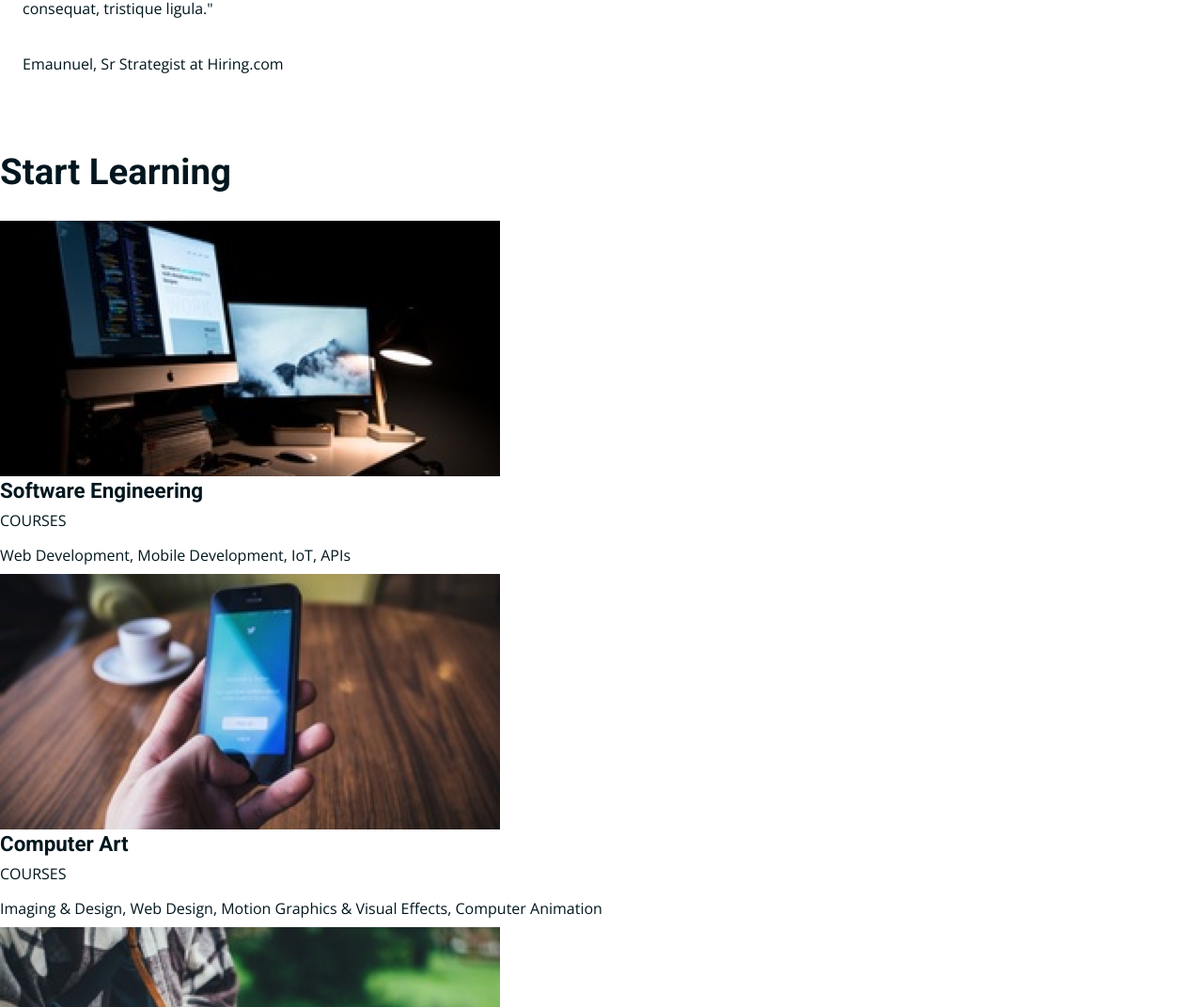
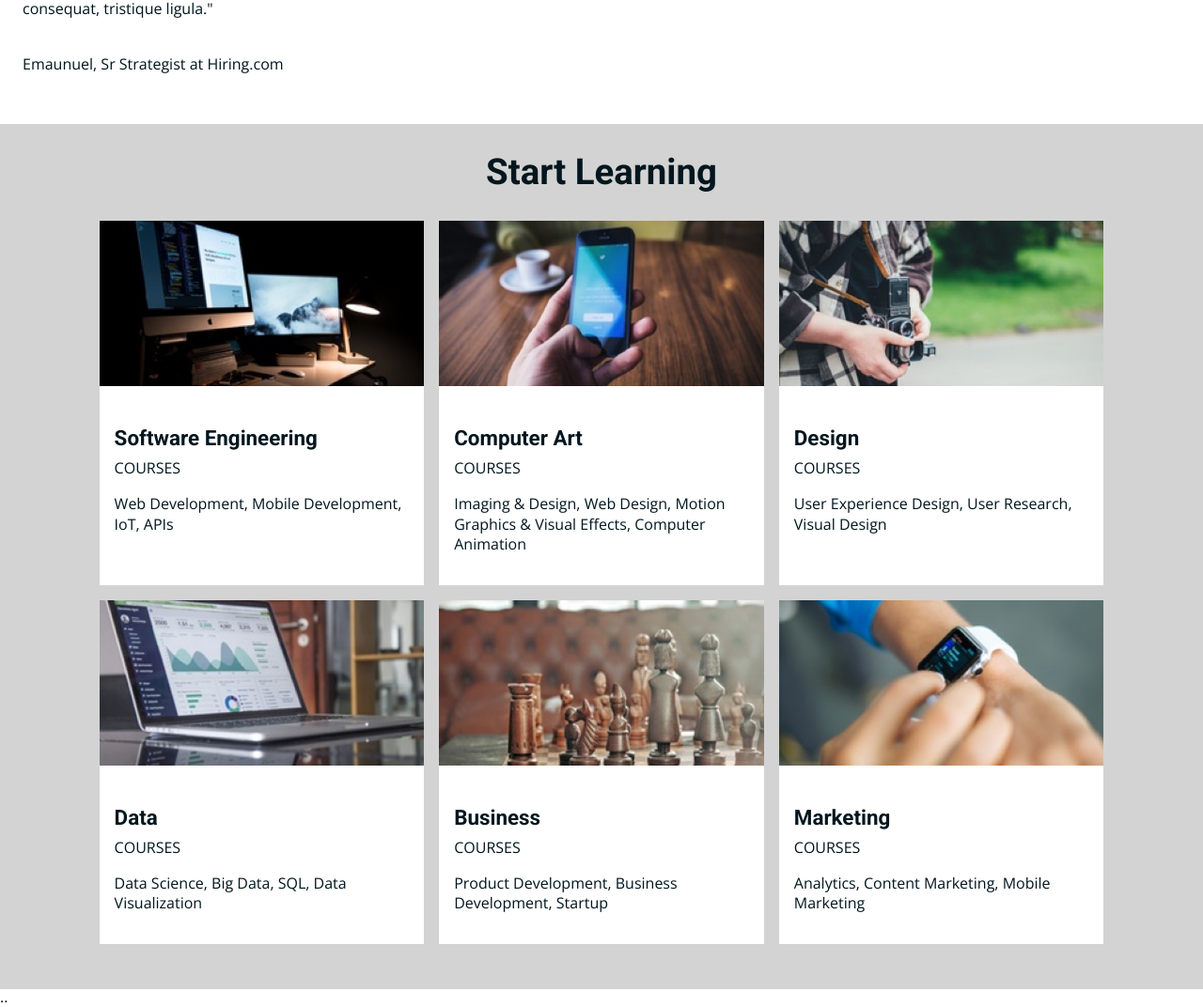
Before and after one commit to co-black/Colmar-Academy, a plain HTML site: page index.html in a window 1280 px wide. Shown: the part 1298-2370 px from the top of the page at 94% size. Drawn offline with nearby package versions, Linux system fonts and the light colour scheme.

Commit message:
third section styling complete. begin footer

```diff
--- a/index.html
+++ b/index.html
@@ -159,6 +159,9 @@
        </div>
      </div>
 
+     <!-- Footer Section "Thesis Exhibit"-->
+
+     <footer>..</footer>
 
   </body>
 </html>
--- a/resources/css/style.css
+++ b/resources/css/style.css
@@ -59,7 +59,7 @@ header {
   align-items: center;
   height: 64px;
   width: 100%;
-  background-color: white;
+  background-color: #FFFFFF;
   z-index: 10;
   /*border: 1px solid red;*/
 }
@@ -76,7 +76,7 @@ header img {
 }
 
 .header-logo h3 {
-  color: lightgray;
+  color: #D3D3D3;
 }
 
 .header-logo span {
@@ -105,7 +105,7 @@ nav {
 
 .banner {
 display: block;
-background-color: lightgray;
+background-color: #D3D3D3;
 }
 
 .banner img {
@@ -137,7 +137,7 @@ background-color: lightgray;
 
 .start {
   width: 75%;
-  background-color: dimgray;
+  background-color: #696969;
   color: white;
   font-size: 1.2rem;
   padding: 1rem 0;
@@ -215,5 +215,49 @@ background-color: lightgray;
 }
 
 .information .content-box:last-child, .content-box:first-child {
-  background-color: lightgray;
+  background-color: #D3D3D3;
 }
+
+/* Third Section "Start Learning" */
+
+.learn {
+  display: flex;
+  align-items: center;
+  justify-content: center;
+  flex-flow: column;
+  background-color: #D3D3D3;
+}
+
+.learn-container {
+  display: flex;
+  justify-content: center;
+  flex-wrap: wrap;
+  width: 90%;
+  margin-bottom: 2rem;
+}
+
+.learn-box {
+  background-color: #FFFFFF;
+  width: 30%;
+  height: auto;
+  margin: 0 0.5rem 1rem 0.5rem;
+}
+
+.learn h2 {
+  text-align: center;
+}
+
+.learn-box img {
+  width: 100%;
+}
+
+.learn-text {
+  margin: 1.5rem auto;
+  padding: 1rem 0 0 1rem;
+}
+
+/* Footer Section "Thesis Exhbit" */
+
+footer {
+  ..
+}
```
